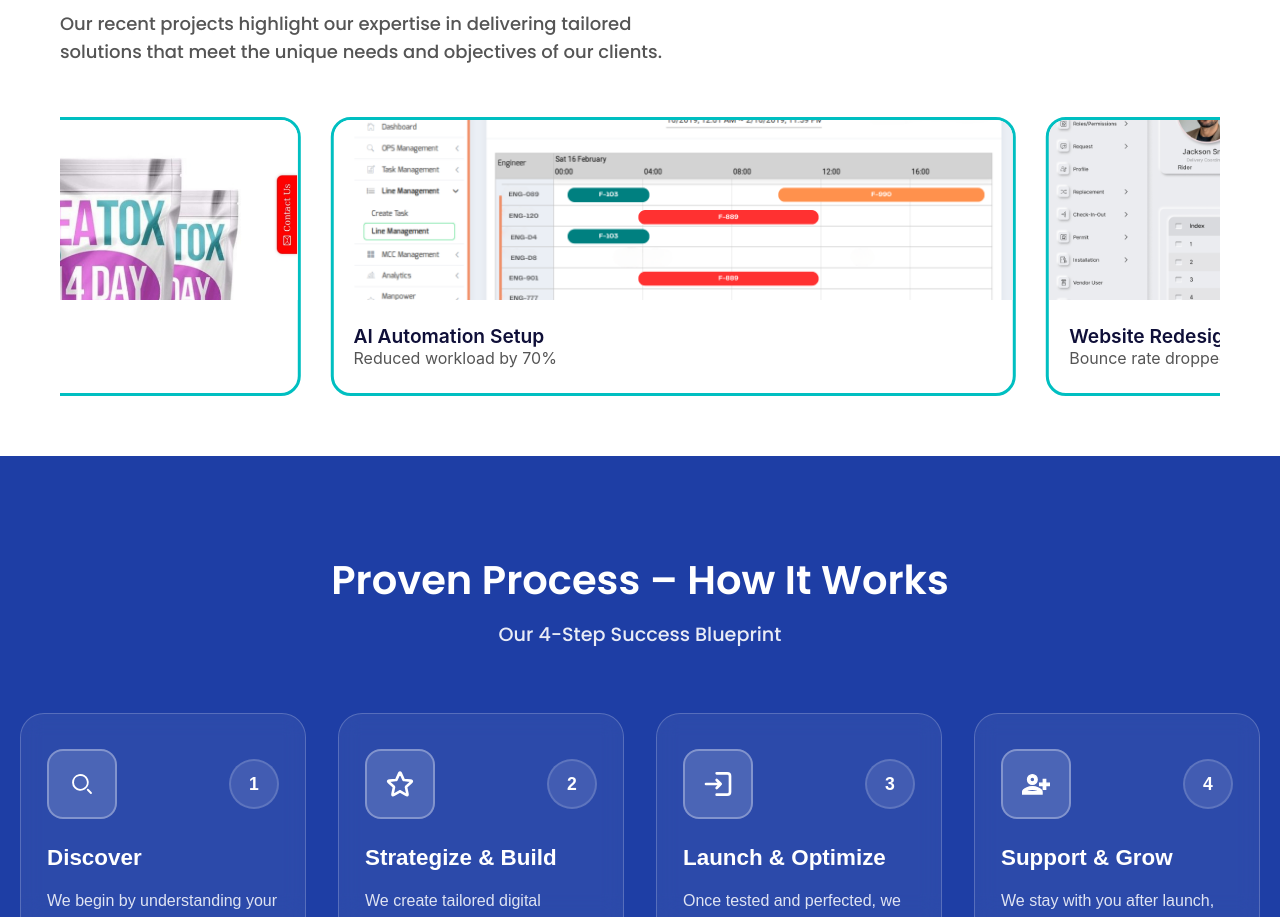
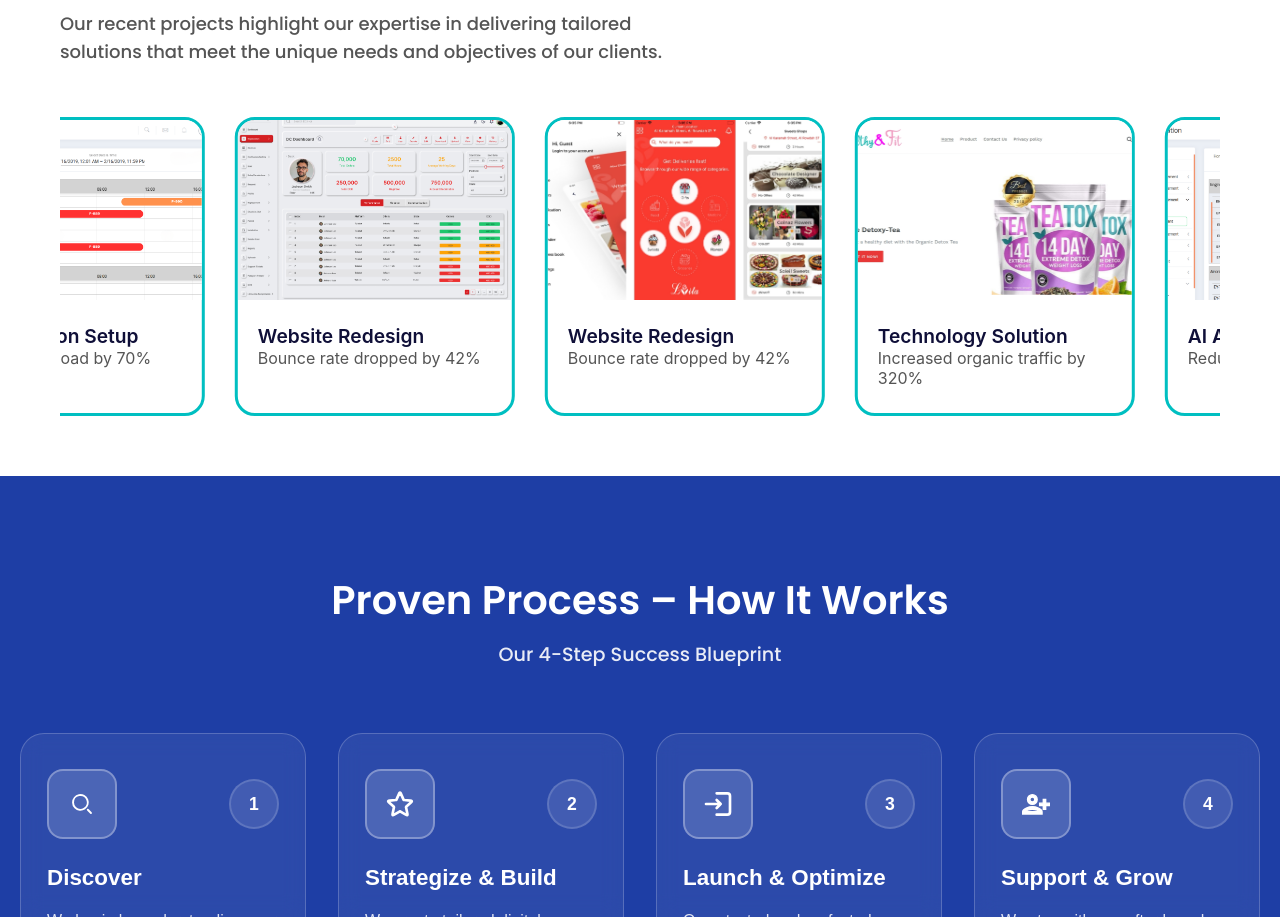
Before and after one commit to suraijzon/version1, a React (Create React App) app: page / in a window 1280 px wide. Shown: the part 1894-2811 px from the top of the page. Built offline with nearby package versions, Linux system fonts and the light colour scheme; no server answers.

Commit message:
new 39th fix

```diff
--- a/src/styles/successsection.css
+++ b/src/styles/successsection.css
@@ -107,7 +107,7 @@
 
 /* CARD WIDTH */
 .project-card {
-  flex: 0 0 calc(25% - 22px);
+  flex: 0 0 280px;   /* keeps original card width */
 }
 
 .project-card {
```
